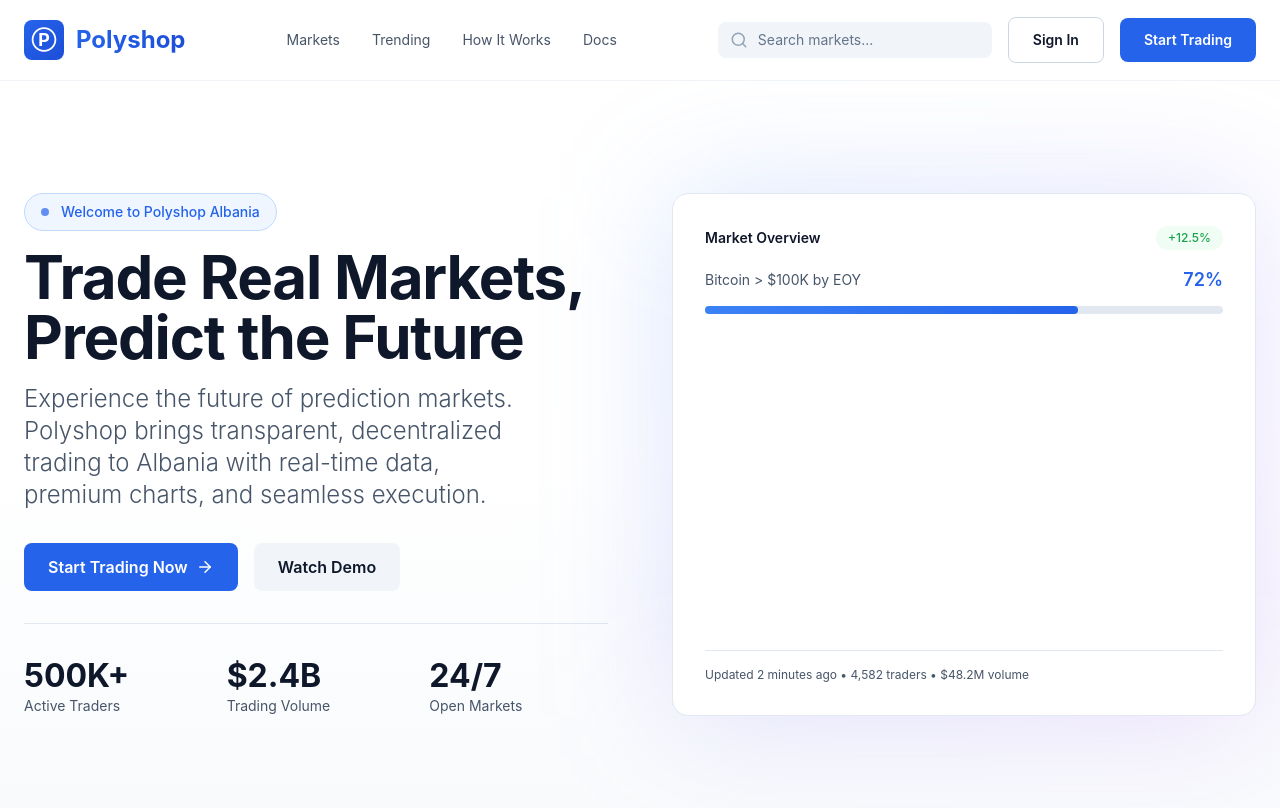
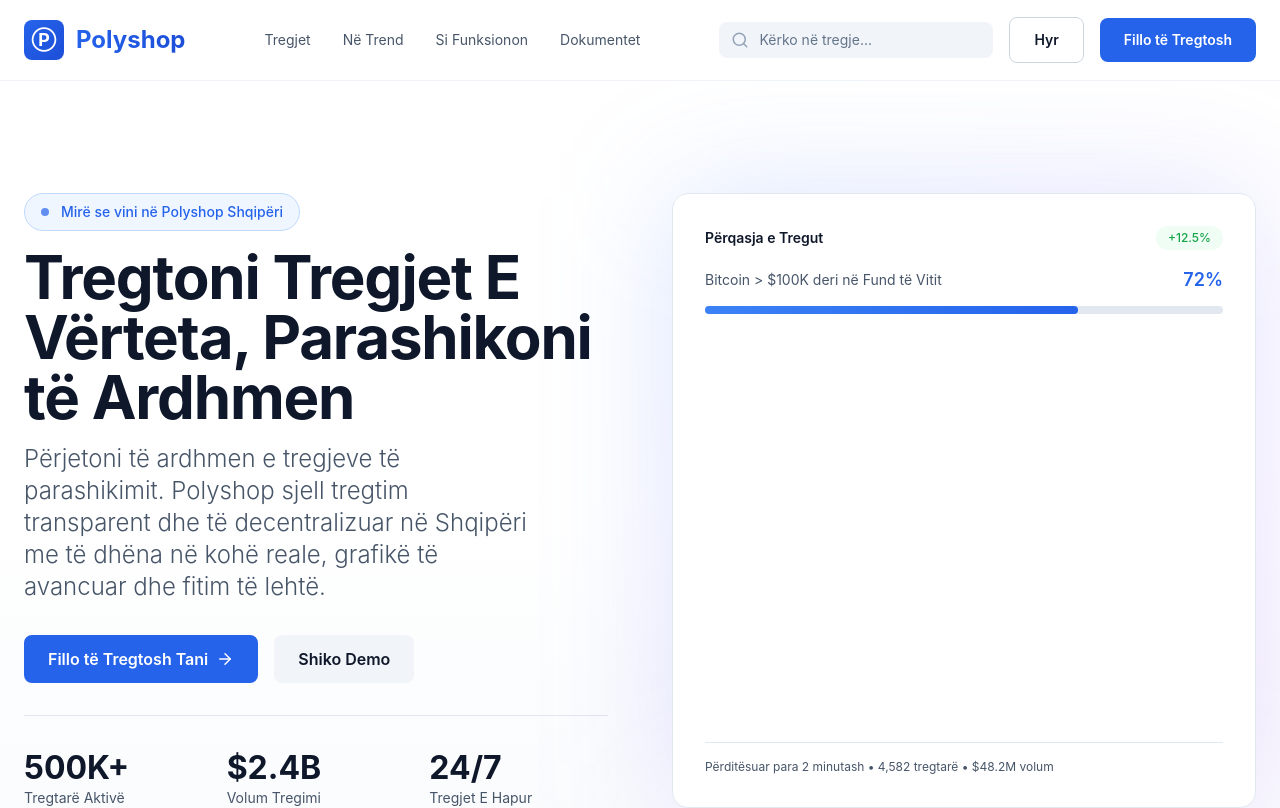
Before and after one commit to sesopeso101-sudo/Polyshop, a React (Create React App) app: page / in a window 1280 px wide. Shown: the top 808 px of the page. Built offline with nearby package versions, Linux system fonts and the light colour scheme; the HTML template or start-up script is replaced by a standard one.

Commit message:
Translate all remaining components to Albanian

```diff
--- a/src/components/CTA.js
+++ b/src/components/CTA.js
@@ -11,10 +11,10 @@
           <div className="absolute bottom-0 left-0 w-96 h-96 bg-white/5 rounded-full translate-y-1/2 -translate-x-1/2"></div>
 
           <div className="relative z-10 text-center">
-            <h2 className="text-4xl md:text-5xl font-bold text-white mb-4">Ready to Start Trading?</h2>
-            <p className="text-lg text-white/80 max-w-2xl mx-auto mb-8">Join thousands of traders predicting the future with Polyshop. Create your account in seconds and start trading today.</p>
+            <h2 className="text-4xl md:text-5xl font-bold text-white mb-4">Gati për të Filluar Tregtimin?</h2>
+            <p className="text-lg text-white/80 max-w-2xl mx-auto mb-8">Bashkohuni me mijëra tregtarë që parashikojnë të ardhmen me Polyshop. Krijo llogarinë tuaj në sekonda dhe fillo tregtimin sot.</p>
             <button className="bg-white text-blue-600 px-8 py-4 rounded-lg font-semibold hover:bg-slate-100 transition-all duration-200 inline-flex items-center gap-2 group">
-              Get Started Free
+              Fillo Tani Falas
               <ArrowRight size={20} className="group-hover:translate-x-1 transition" />
             </button>
           </div>
--- a/src/components/Hero.js
+++ b/src/components/Hero.js
@@ -11,20 +11,20 @@
             <div className="space-y-4">
               <div className="inline-flex items-center gap-3 bg-blue-50 border border-blue-200 rounded-full px-4 py-2">
                 <span className="w-2 h-2 bg-blue-600 rounded-full animate-pulse"></span>
-                <span className="text-sm font-medium text-blue-600">Welcome to Polyshop Albania</span>
+                <span className="text-sm font-medium text-blue-600">Mirë se vini në Polyshop Shqipëri</span>
               </div>
-              <h1 className="heading-1">Trade Real Markets, Predict the Future</h1>
-              <p className="subheading max-w-lg">Experience the future of prediction markets. Polyshop brings transparent, decentralized trading to Albania with real-time data, premium charts, and seamless execution.</p>
+              <h1 className="heading-1">Tregtoni Tregjet E Vërteta, Parashikoni të Ardhmen</h1>
+              <p className="subheading max-w-lg">Përjetoni të ardhmen e tregjeve të parashikimit. Polyshop sjell tregtim transparent dhe të decentralizuar në Shqipëri me të dhëna në kohë reale, grafikë të avancuar dhe fitim të lehtë.</p>
             </div>
 
             {/* CTA Buttons */}
             <div className="flex flex-col sm:flex-row gap-4">
               <button className="btn-primary inline-flex items-center justify-center gap-2 group">
-                Start Trading Now
+                Fillo të Tregtosh Tani
                 <ArrowRight size={18} className="group-hover:translate-x-1 transition" />
               </button>
               <button className="btn-secondary inline-flex items-center justify-center gap-2">
-                Watch Demo
+                Shiko Demo
               </button>
             </div>
 
@@ -32,15 +32,15 @@
             <div className="grid grid-cols-3 gap-6 pt-8 border-t border-slate-200">
               <div>
                 <div className="text-3xl font-bold text-slate-900">500K+</div>
-                <div className="text-sm text-slate-600">Active Traders</div>
+                <div className="text-sm text-slate-600">Tregtarë Aktivë</div>
               </div>
               <div>
                 <div className="text-3xl font-bold text-slate-900">$2.4B</div>
-                <div className="text-sm text-slate-600">Trading Volume</div>
+                <div className="text-sm text-slate-600">Volum Tregimi</div>
               </div>
               <div>
                 <div className="text-3xl font-bold text-slate-900">24/7</div>
-                <div className="text-sm text-slate-600">Open Markets</div>
+                <div className="text-sm text-slate-600">Tregjet E Hapur</div>
               </div>
             </div>
           </div>
@@ -51,12 +51,12 @@
             <div className="relative card-lg h-full flex flex-col justify-between">
               <div className="space-y-4">
                 <div className="flex items-center justify-between">
-                  <div className="text-sm font-semibold text-slate-900">Market Overview</div>
+                  <div className="text-sm font-semibold text-slate-900">Përqasja e Tregut</div>
                   <span className="text-xs font-medium text-green-600 bg-green-50 px-3 py-1 rounded-full">+12.5%</span>
                 </div>
                 <div className="space-y-3">
                   <div className="flex items-center justify-between">
-                    <span className="text-sm text-slate-600">Bitcoin > $100K by EOY</span>
+                    <span className="text-sm text-slate-600">Bitcoin > $100K deri në Fund të Vitit</span>
                     <span className="text-lg font-semibold text-blue-600">72%</span>
                   </div>
                   <div className="w-full bg-slate-200 rounded-full h-2">
@@ -65,7 +65,7 @@
                 </div>
               </div>
               <div className="pt-4 border-t border-slate-200 text-xs text-slate-600">
-                Updated 2 minutes ago • 4,582 traders • $48.2M volume
+                Përditësuar para 2 minutash • 4,582 tregtarë • $48.2M volum
               </div>
             </div>
           </div>
--- a/src/components/Navbar.js
+++ b/src/components/Navbar.js
@@ -18,10 +18,10 @@
 
           {/* Desktop Navigation */}
           <div className="hidden lg:flex items-center gap-8">
-            <button className="text-sm text-slate-600 hover:text-slate-900 transition">Markets</button>
-            <button className="text-sm text-slate-600 hover:text-slate-900 transition">Trending</button>
-            <button className="text-sm text-slate-600 hover:text-slate-900 transition">How It Works</button>
-            <button className="text-sm text-slate-600 hover:text-slate-900 transition">Docs</button>
+            <button className="text-sm text-slate-600 hover:text-slate-900 transition">Tregjet</button>
+            <button className="text-sm text-slate-600 hover:text-slate-900 transition">Në Trend</button>
+            <button className="text-sm text-slate-600 hover:text-slate-900 transition">Si Funksionon</button>
+            <button className="text-sm text-slate-600 hover:text-slate-900 transition">Dokumentet</button>
           </div>
 
           {/* Search & Auth */}
@@ -30,12 +30,12 @@
               <Search className="absolute left-3 top-1/2 transform -translate-y-1/2 text-slate-400" size={18} />
               <input
                 type="text"
-                placeholder="Search markets..."
+                placeholder="Kërko në tregje..."
                 className="bg-slate-100 pl-10 pr-4 py-2 rounded-lg text-sm text-slate-900 placeholder-slate-500 focus:outline-none focus:bg-slate-50 focus:ring-2 focus:ring-blue-500 transition"
               />
             </div>
-            <button className="btn-outline py-2 px-4 text-sm">Sign In</button>
-            <button className="btn-primary py-2 px-4 text-sm">Start Trading</button>
+            <button className="btn-outline py-2 px-4 text-sm">Hyr</button>
+            <button className="btn-primary py-2 px-4 text-sm">Fillo të Tregtosh</button>
           </div>
 
           {/* Mobile Menu Button */}
@@ -47,10 +47,10 @@
         {/* Mobile Menu */}
         {mobileMenuOpen && (
           <div className="border-t border-slate-200 py-4 space-y-4">
-            <button className="block text-sm text-slate-600 hover:text-slate-900 w-full text-left">Markets</button>
-            <button className="block text-sm text-slate-600 hover:text-slate-900 w-full text-left">Trending</button>
-            <button className="block text-sm text-slate-600 hover:text-slate-900 w-full text-left">How It Works</button>
-            <button className="btn-primary w-full text-sm">Start Trading</button>
+            <button className="block text-sm text-slate-600 hover:text-slate-900 w-full text-left">Tregjet</button>
+            <button className="block text-sm text-slate-600 hover:text-slate-900 w-full text-left">Në Trend</button>
+            <button className="block text-sm text-slate-600 hover:text-slate-900 w-full text-left">Si Funksionon</button>
+            <button className="btn-primary w-full text-sm">Fillo të Tregtosh</button>
           </div>
         )}
       </div>
```
Also changed, not shown: src/components/FeaturedMarkets.js (line endings or trailing spaces), src/components/MarketCategories.js (line endings or trailing spaces), src/components/TrendingMarkets.js (line endings or trailing spaces).
